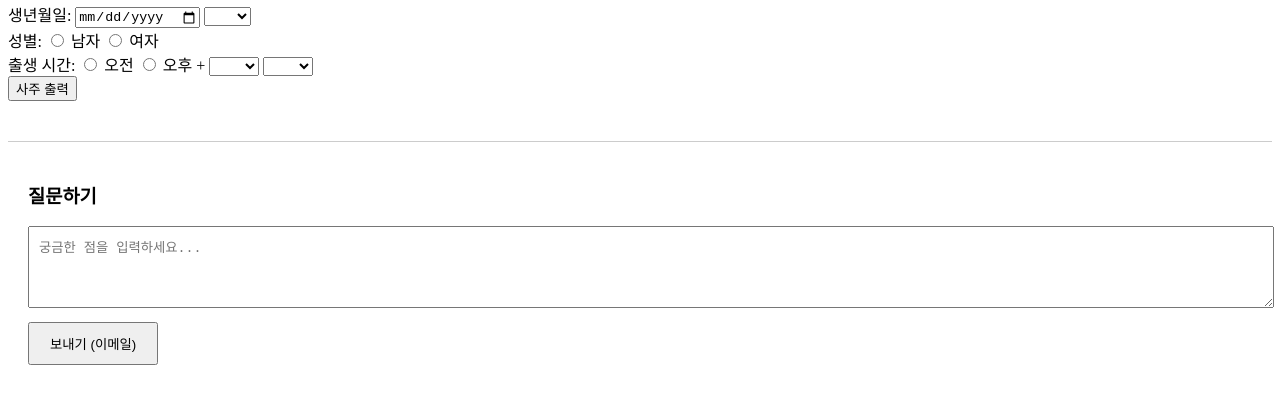
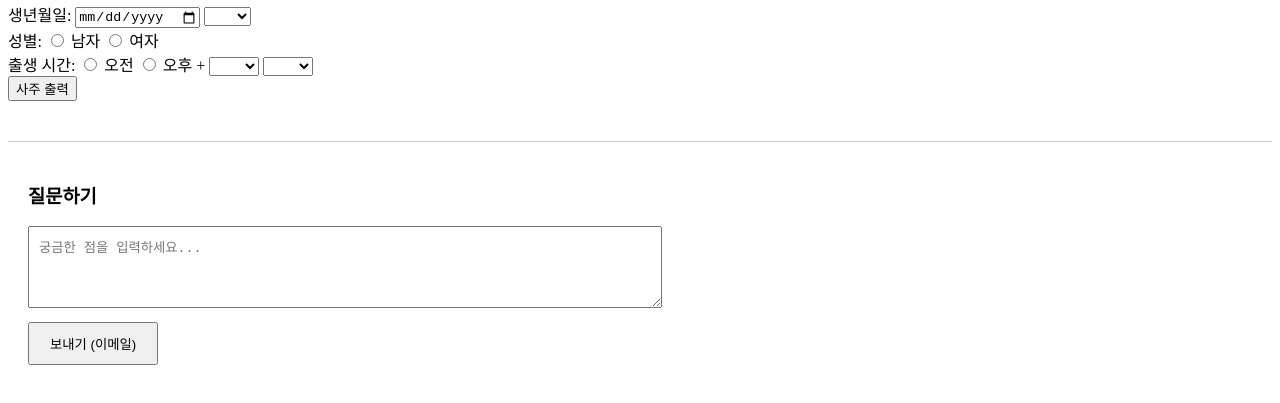
Before and after one commit to seoyarksa/treesaju, a website with bundled scripts: page public/index.html in a window 1280 px wide. Shown: the part 87-490 px from the top of the page. Built offline with nearby package versions, Linux system fonts and the light colour scheme.

```diff
--- a/public/index.html
+++ b/public/index.html
@@ -128,7 +128,7 @@
 <!-- 질문 입력 및 전송 박스 -->
 <div id="question-box" style="margin-top: 40px; padding: 20px; border-top: 1px solid #ccc;">
   <h3>질문하기</h3>
-  <textarea id="question-input" placeholder="궁금한 점을 입력하세요..." rows="4" style="width: 100%; padding: 10px;"></textarea>
+  <textarea id="question-input" placeholder="궁금한 점을 입력하세요..." rows="4" style="width: 50%; padding: 10px;"></textarea>
   <br />
   <button id="send-email-button" style="margin-top: 10px; padding: 10px 20px;">보내기 (이메일)</button>
 </div>
```
